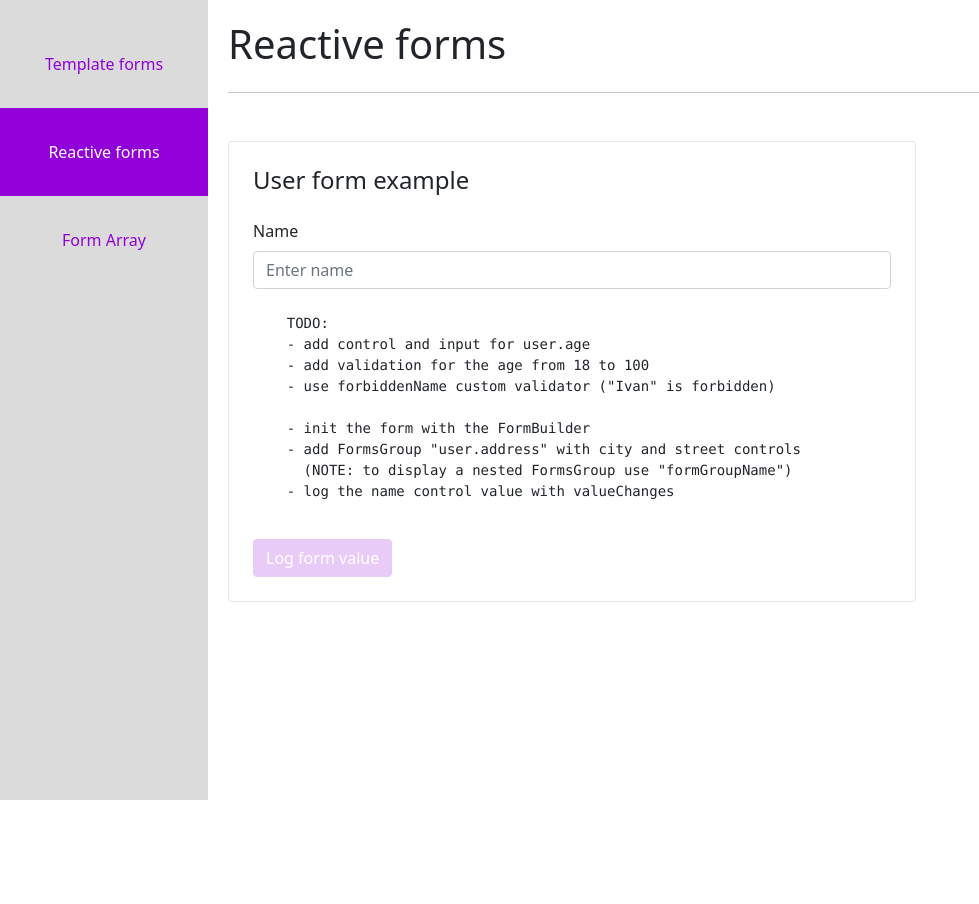
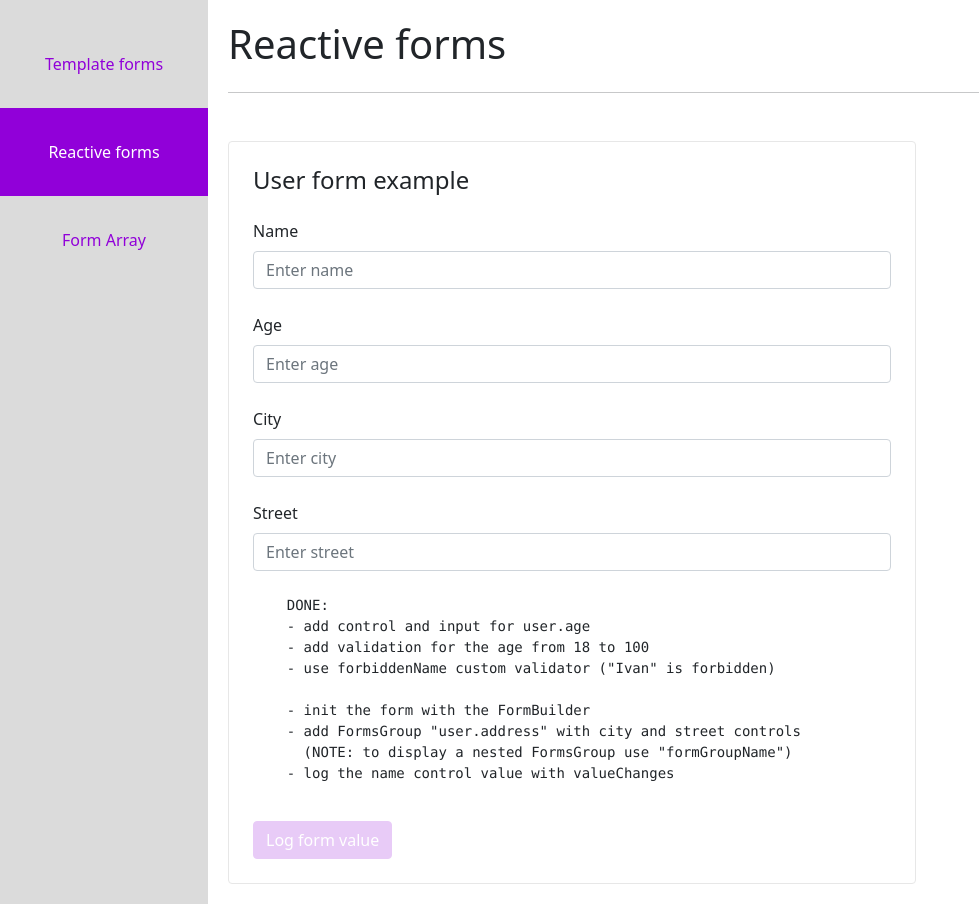
Before and after one commit to petyoMitkov/demos2022, an Angular app: page /reactive-forms in a window 1280 px wide. Shown: the whole page, without its empty margins (0-979 px from the left). Before the commit the page ends 800 px from the top, so only its background shows below. Built offline with nearby package versions, Linux system fonts and the light colour scheme.

Commit message:
Exercise solution

```diff
--- a/src/app/form-array/form-array.component.html
+++ b/src/app/form-array/form-array.component.html
@@ -9,6 +9,10 @@
 
 <form [formGroup]="formGroup" class="border border-secondary rounded p-4 col-12 col-lg-8">
   <div formArrayName="members">
+    <div *ngIf="members?.errors?.['required']" class="alert alert-danger">
+      <small>Error min 1 member in the list</small>
+    </div>
+
     <!-- Display FormArray Controls-->
     <div *ngFor="let member of members.controls; let i = index" class="form-group mb-4">
       <label class="mb-2">Member {{ i + 1 }}</label>
--- a/src/app/form-array/form-array.component.ts
+++ b/src/app/form-array/form-array.component.ts
@@ -1,5 +1,5 @@
 import { Component } from '@angular/core';
-import { FormArray, FormBuilder, FormGroup, Validators } from '@angular/forms';
+import { FormArray, FormBuilder, Validators } from '@angular/forms';
 
 @Component({
   selector: 'app-form-array',
@@ -11,7 +11,7 @@ export class FromArrayComponent {
   // https://github.com/angular/angular/issues/30264
 
   formGroup = this.fb.group({
-    members: this.fb.array([this.fb.control('', [Validators.required])]),
+    members: this.fb.array([this.fb.control('', [Validators.required])], [Validators.required]),
   });
 
   get members(): FormArray {
--- a/src/app/reactive-forms/reactive-forms.component.html
+++ b/src/app/reactive-forms/reactive-forms.component.html
@@ -18,11 +18,54 @@
     <div *ngIf="name?.invalid && (name?.dirty || name?.touched)" class="alert alert-danger">
       <small *ngIf="name?.errors?.['required']">Name is required.</small>
       <small *ngIf="name?.errors?.['minlength']">Name must be at least 4 characters long.</small>
+      <small *ngIf="name?.errors?.['forbiddenName']">Error forbiddenName</small>
+    </div>
+  </div>
+
+  <!-- Age  -->
+  <div class="form-group mb-4">
+    <label for="age" class="mb-2">Age</label>
+    <input
+      id="age"
+      type="number"
+      class="form-control mb-2"
+      placeholder="Enter age"
+      formControlName="age"
+    />
+
+    <div *ngIf="age?.invalid && (age?.dirty || age?.touched)" class="alert alert-danger">
+      <small *ngIf="age?.errors?.['min']">Error min 18</small>
+      <small *ngIf="age?.errors?.['max']">Error max 100</small>
+    </div>
+  </div>
+
+  <!-- Address -->
+  <div formGroupName="address">
+    <div class="form-group mb-4">
+      <label for="city" class="mb-2">City</label>
+      <input
+        id="city"
+        type="text"
+        class="form-control mb-2"
+        placeholder="Enter city"
+        formControlName="city"
+      />
+    </div>
+
+    <div class="form-group mb-4">
+      <label for="street" class="mb-2">Street</label>
+      <input
+        id="street"
+        type="text"
+        class="form-control mb-2"
+        placeholder="Enter street"
+        formControlName="street"
+      />
     </div>
   </div>
 
   <pre>
-    TODO:
+    DONE:
     - add control and input for user.age
     - add validation for the age from 18 to 100
     - use forbiddenName custom validator ("Ivan" is forbidden)
--- a/src/app/reactive-forms/reactive-forms.component.ts
+++ b/src/app/reactive-forms/reactive-forms.component.ts
@@ -1,21 +1,61 @@
 import { Component, OnDestroy, OnInit } from '@angular/core';
-import { AbstractControl, FormControl, FormGroup, Validators } from '@angular/forms';
+import { AbstractControl, FormBuilder, FormControl, FormGroup, Validators } from '@angular/forms';
+import { Subject, takeUntil } from 'rxjs';
+import { forbiddenName } from './validators';
 
 @Component({
   selector: 'app-reactive-forms',
   templateUrl: './reactive-forms.component.html',
   styleUrls: ['./reactive-forms.component.scss'],
 })
-export class ReactiveFormsComponent {
-  userForm: FormGroup = this.initUserForm();
+export class ReactiveFormsComponent implements OnInit, OnDestroy {
+  userForm: FormGroup = this.initUserFormWithFormBuilder(); // this.initUserForm();
+  destroy$ = new Subject<void>();
 
   get name(): AbstractControl | null {
     return this.userForm.get('name');
   }
 
+  get age(): AbstractControl | null {
+    return this.userForm.get('age');
+  }
+
+  constructor(private fb: FormBuilder) {}
+
+  ngOnInit() {
+    this.name?.valueChanges
+      .pipe(takeUntil(this.destroy$))
+      .subscribe((controlValue) => console.log(`Name value: ${controlValue}`));
+  }
+
+  ngOnDestroy() {
+    this.destroy$.next();
+    this.destroy$.complete();
+  }
+
   initUserForm(): FormGroup {
     return new FormGroup({
-      name: new FormControl('', [Validators.required, Validators.minLength(4)]),
+      name: new FormControl('', [
+        Validators.required,
+        Validators.minLength(4),
+        forbiddenName('Ivan'),
+      ]),
+      age: new FormControl('', [Validators.min(18), Validators.max(100)]),
+    });
+  }
+
+  initUserFormWithFormBuilder() {
+    return this.fb.group({
+      name: this.fb.control('', [
+        Validators.required,
+        Validators.minLength(4),
+        forbiddenName('Ivan'),
+      ]),
+      age: this.fb.control('', [Validators.min(18), Validators.max(100)]),
+      address: this.fb.group({
+        city: this.fb.control(''),
+        street: this.fb.control(''),
+      }),
     });
   }
 
--- a/src/app/template-forms/template-forms.component.html
+++ b/src/app/template-forms/template-forms.component.html
@@ -16,6 +16,7 @@
       placeholder="Enter name"
       required
       minlength="4"
+      appForbiddenName="Ivan"
       [(ngModel)]="userFrom.name"
       #name="ngModel"
     />
@@ -23,11 +24,36 @@
     <div *ngIf="name.invalid && (name.dirty || name.touched)" class="alert alert-danger">
       <small *ngIf="name.errors?.['required']">Name is required.</small>
       <small *ngIf="name.errors?.['minlength']">Name must be at least 4 characters long.</small>
+      <small *ngIf="name.errors?.['forbiddenName']">Error forbiddenName</small>
+    </div>
+  </div>
+
+  <!-- Age  -->
+  <div class="form-group mb-4">
+    <label for="age" class="mb-2">Age</label>
+
+    <input
+      type="number"
+      id="age"
+      name="age"
+      class="form-control mb-2"
+      placeholder="Enter age"
+      required
+      min="18"
+      max="100"
+      [(ngModel)]="userFrom.age"
+      #age="ngModel"
+    />
+
+    <div *ngIf="age.invalid && (age.dirty || age.touched)" class="alert alert-danger">
+      <small *ngIf="age.errors?.['required']">Age is required.</small>
+      <small *ngIf="age.errors?.['min']">Error min 18</small>
+      <small *ngIf="age.errors?.['max']">Error max 100</small>
     </div>
   </div>
 
   <pre>
-    TODO:
+    DONE:
     - add input for user.age
     - add validation for the age from 18 to 100
     - use forbidden-name.directive ("Ivan" is forbidden)
```
